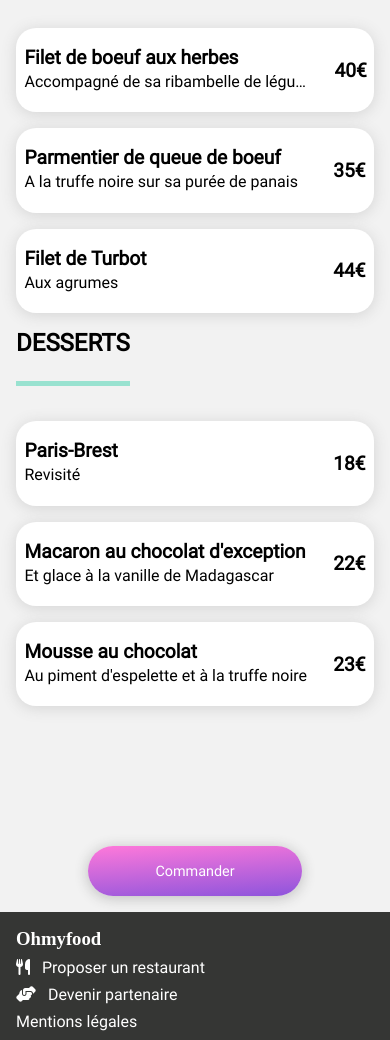
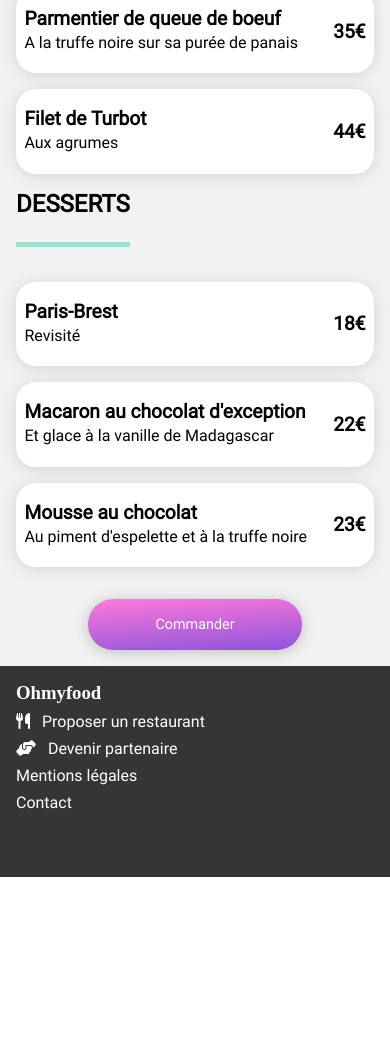
Before and after one commit to Arnaud293/OhMyFood_P3_OC, a plain HTML site: page menu1.html in a window 390 px wide. Shown: the part 960-2000 px from the top of the page. After the commit the page ends 1837 px from the top, so only its background shows below. Drawn offline with Linux system fonts and the light colour scheme.

Commit message:
Rectification responsive tab, menu1_list

```diff
--- a/SASS/layout/_container.scss
+++ b/SASS/layout/_container.scss
@@ -317,7 +317,7 @@
 }
 
 .menu1__list {
-    height: 190vh;
+    height: auto;
     width: 100%;
     background-color: $color-background1;
     margin-top: -7rem;
@@ -330,7 +330,7 @@
     padding: 1rem;
     display: flex;
     flex-direction: column;
-    justify-content: space-between;
+
 
 }
 
--- a/SASS/utils/_mixins.scss
+++ b/SASS/utils/_mixins.scss
@@ -8,6 +8,7 @@
     width: 60%;
     box-shadow: 0px 2px 13px 1px rgba(195, 195, 195, 0.99);
     font-size: 0.9em;
+    margin-top: 2rem;
 }
 
 @mixin button-hover {
```
Also changed, not shown: SASS/main.css, 1 other file.
